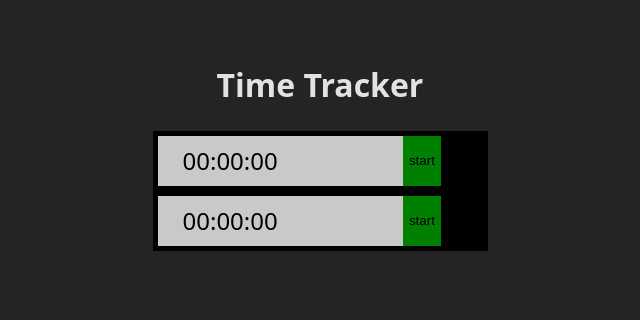
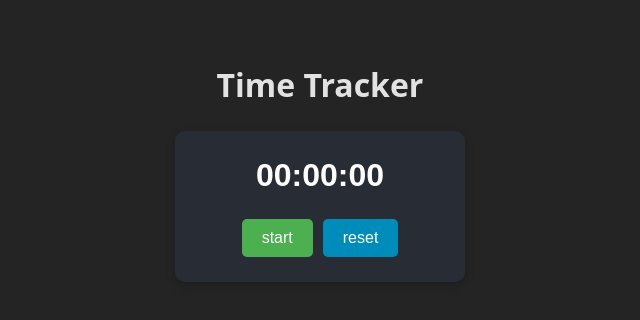
Before and after one commit to drewlong314/time-tracker, a React app: page / in a window 1280 px wide. Shown: the top 320 px of the page, without its empty margins (320-960 px from the left). Built offline with nearby package versions, Linux system fonts and the light colour scheme; the HTML template or start-up script is replaced by a standard one.

Commit message:
make timer look better

```diff
--- a/src/App.jsx
+++ b/src/App.jsx
@@ -6,7 +6,6 @@ function App() {
     <>
       <h1>Time Tracker</h1>
       <Timer />
-      <Timer />
     </>
   );
 }
--- a/src/components/Timer.css
+++ b/src/components/Timer.css
@@ -1,36 +1,56 @@
 .timer-outer-div {
     display: flex;
-    justify-content: space-between;
-    background-color: rgb(203, 200, 200);
-    height: 50px;
-    width: 300px;
-    border: 5px solid black;
-    color: black;
-    padding-left: 25px;
+    flex-direction: column;
+    align-items: center;
+    justify-content: center;
+    background-color: #282c34;
+    color: white;
+    font-family: Arial, sans-serif;
+    border-radius: 10px;
+    padding: 20px;
+    width: 250px;
+    box-shadow: 0px 4px 10px rgba(0, 0, 0, 0.2);
+  }
+
+  .timer-time {
+    font-size: 2rem;
+    font-weight: bold;
+    margin-bottom: 15px;
+  }
+
+  .timer-button {
+    border: none;
+    padding: 10px 20px;
+    margin: 5px;
+    font-size: 1rem;
+    border-radius: 5px;
+    cursor: pointer;
+    transition: background 0.3s ease, transform 0.2s;
   }
 
   .timer-start-button {
-    background-color: green;
+    background-color: #4CAF50;
+    color: white;
+  }
+  .timer-start-button:hover {
+    background-color: #45a049;
+    transform: scale(1.05);
   }
 
   .timer-stop-button {
-    background-color: red;
+    background-color: #f44336;
+    color: white;
+  }
+  .timer-stop-button:hover {
+    background-color: #d32f2f;
+    transform: scale(1.05);
   }
 
   .timer-reset-button {
-    background-color: black;
+    background-color: #008CBA;
+    color: white;
   }
-
-.timer-button {
-    height: 100%;
-    border: none;
+  .timer-reset-button:hover {
+    background-color: #007bb5;
+    transform: scale(1.05);
   }
-
-.timer-button:hover {
-    opacity: 80%;
-}
-
-.timer-time {
-    font-size: x-large;
-    align-self: center;
-}
```
Lines whose indentation alone changed are shown as unchanged.
